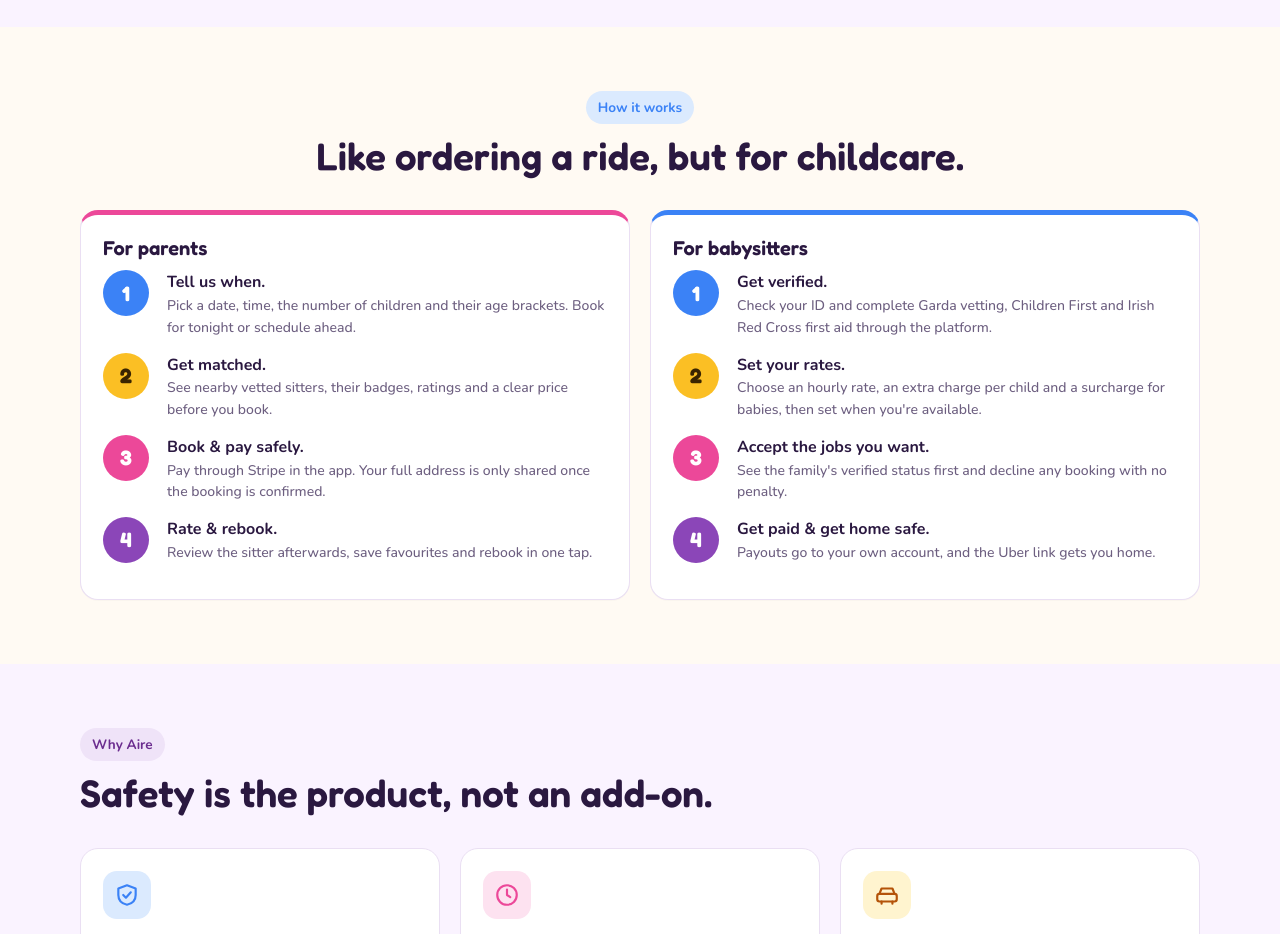
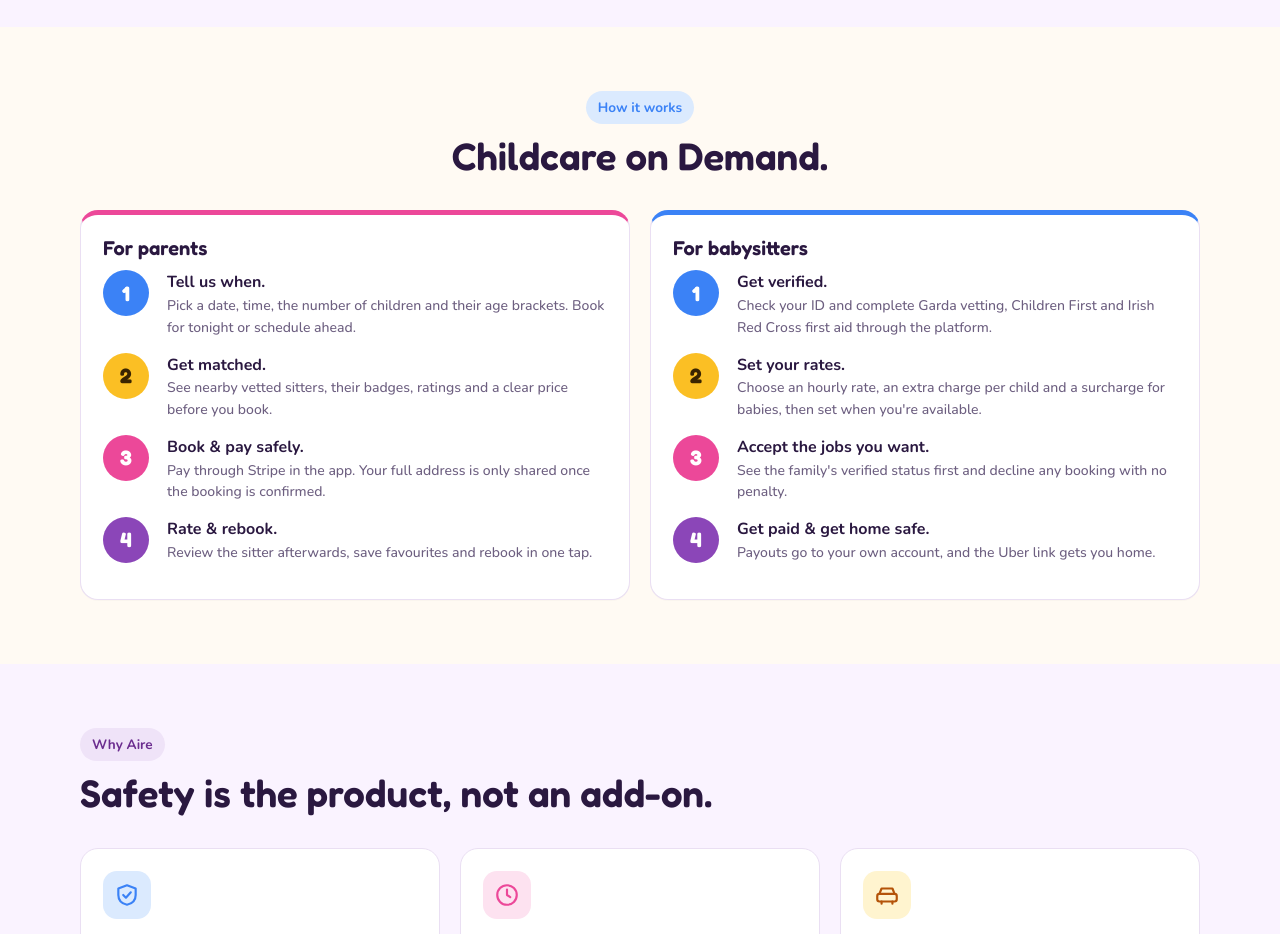
Before and after one commit to cdineen867/law-project, a plain HTML site: page index.html in a window 1280 px wide. Shown: the part 1220-2154 px from the top of the page. Drawn offline with nearby package versions, Linux system fonts and the light colour scheme.

Commit message:
Update index.html

```diff
--- a/index.html
+++ b/index.html
@@ -82,7 +82,7 @@
       <div class="container">
         <div class="section-head center center-text" style="text-align:center">
           <span class="pill blue">How it works</span>
-          <h2 style="margin-top:10px">Like ordering a ride, but for childcare.</h2>
+          <h2 style="margin-top:10px">Childcare on Demand.</h2>
         </div>
         <div class="grid c2">
           <div class="card accent-pink">
```
